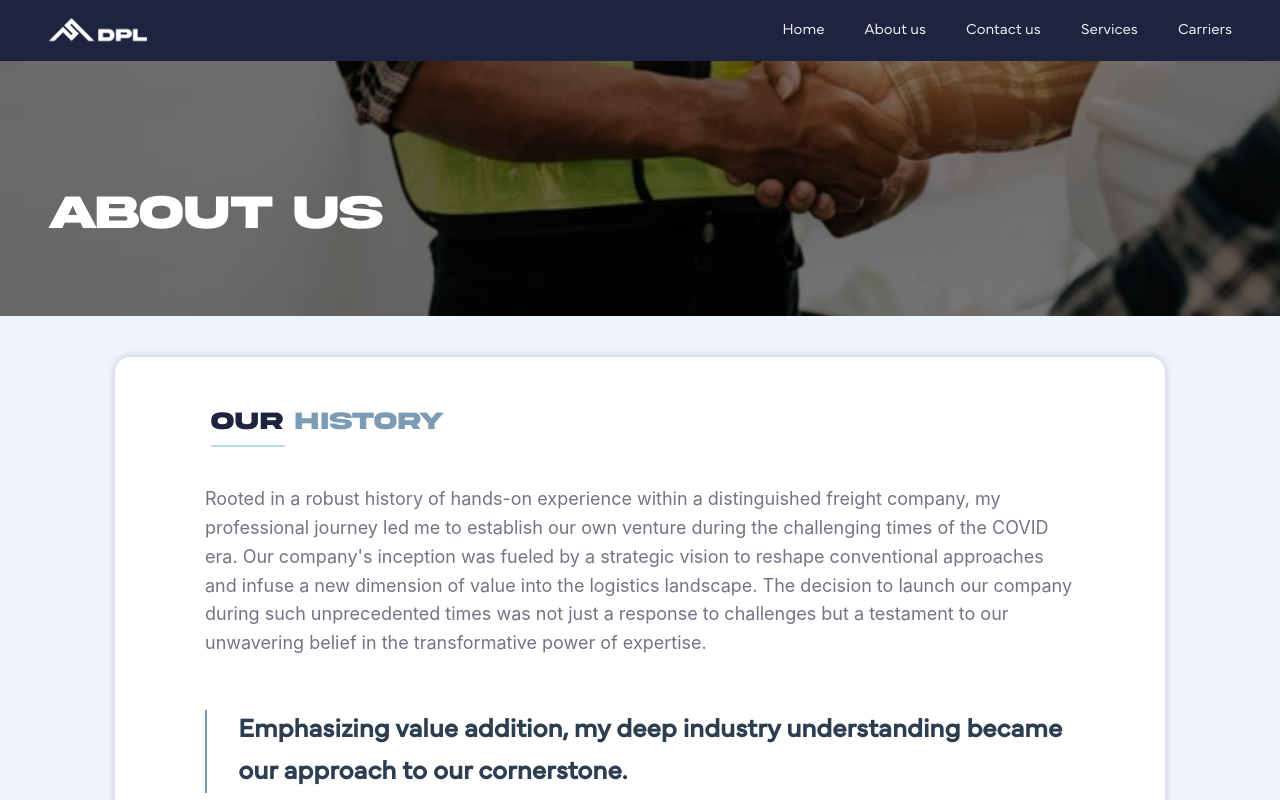
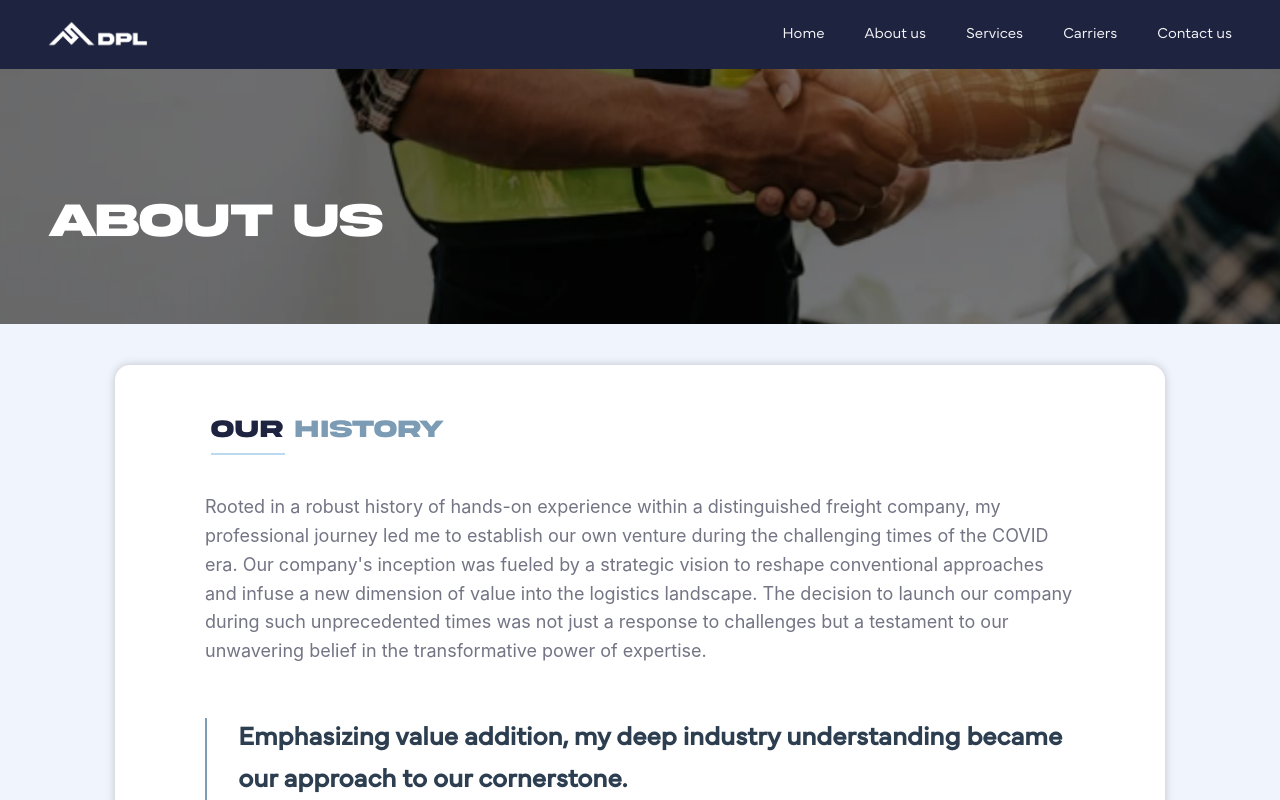
Before and after one commit to PRCodeCraft/dpl-logistics, a Vue app: page /about in a window 1280 px wide. Shown: the top 800 px of the page. Built offline with nearby package versions, Linux system fonts and the light colour scheme; what vue-sweetalert2 would draw is missing.

Commit message:
fixed navbar

```diff
--- a/src/components/VNavBar.vue
+++ b/src/components/VNavBar.vue
@@ -56,13 +56,13 @@ export default {
           <router-link to="/About" id="about" :class="pageClass('/About')">About us</router-link>
         </li>
         <li class="text-gray-100 pr-navbar-item relative">
-          <router-link to="/Contact" id="contact" :class="pageClass('/Contact')">Contact us</router-link>
-        </li>
-        <li class="text-gray-100 pr-navbar-item relative">
           <router-link to="/Services" id="services" :class="pageClass('/Services')">Services</router-link>
         </li>
         <li class="text-gray-100 pr-navbar-item relative">
           <router-link to="/Carriers" id="carriers" :class="pageClass('/Carriers')">Carriers</router-link>
+        </li>
+        <li class="text-gray-100 pr-navbar-item relative">
+          <router-link to="/Contact" id="contact" :class="pageClass('/Contact')">Contact us</router-link>
         </li>
       </ul>
     </nav>
@@ -104,4 +104,13 @@ export default {
     bottom: -2px;
     left: 0.25rem;
 }
+
+.button {
+  margin: 0;
+}
+
+.py-1 {
+  padding-top: 0.5rem;
+  padding-bottom: 0.5rem;
+}
 </style>
--- a/src/views/HomeView.vue
+++ b/src/views/HomeView.vue
@@ -184,14 +184,14 @@ import VSimpleCard from '@/components/VSimpleCard.vue'
       >
     </div>
   </div>
+        <!-- Mountain section  -->
+        <VMountain />
   <!-- Dakota image section  -->
   <div class="pr-background-image-dakota">
     <div class="pr-img-container-dakota pt-24 pb-24">
       <img src="../assets/Dakota.png" alt="vp logistic owner" width="620" height="620" class="pr-img-dakota" />
     </div>
   </div>
-      <!-- Mountain section  -->
-      <VMountain />
 </template>
 
 <style>
```
